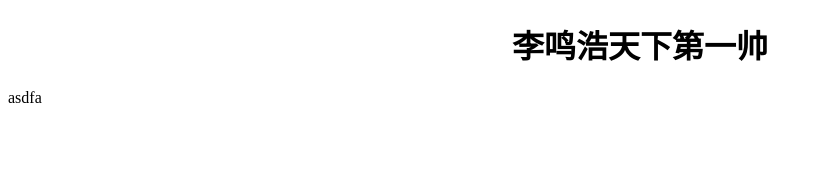
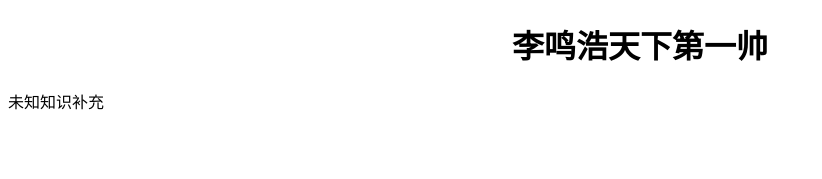
Before and after one commit to plain-water/explore-react, a React (Create React App) app: page / in a window 1280 px wide. Shown: the top 179 px of the page, without its empty margins (0-822 px from the left). Built offline with nearby package versions, Linux system fonts and the light colour scheme.

Commit message:
test submit content

```diff
--- a/src/App.js
+++ b/src/App.js
@@ -3,7 +3,7 @@
 function App() {
   return (
     <div className="App">
-     asdfa
+     未知知识补充
     </div>
   );
 }
```
Also changed, not shown: 1 other file (tests, documents, lock files or other folders).
